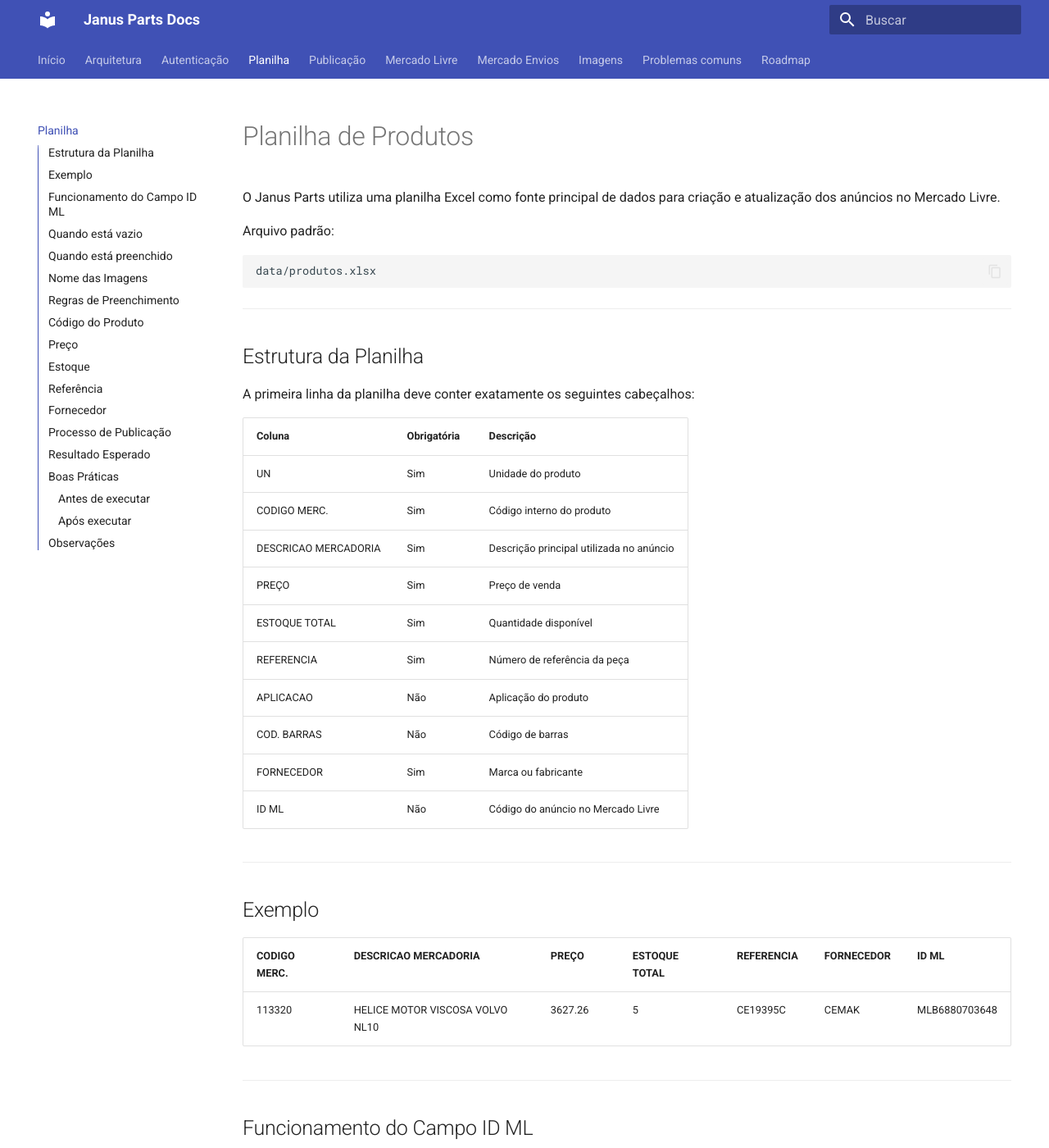
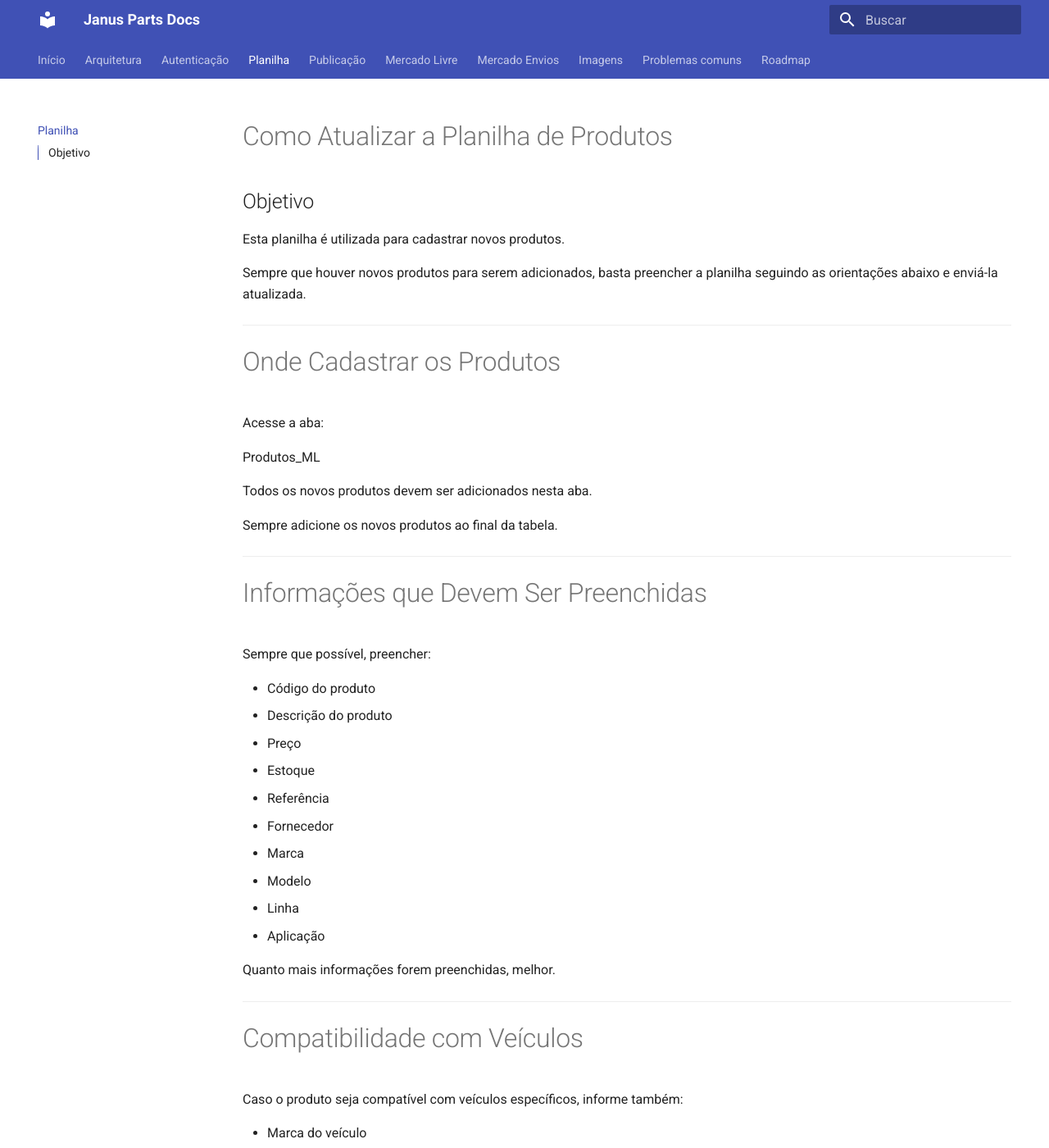
Before and after one commit to carllosaguiar/janus-parts-docs, an MkDocs documentation site: the page built from docs/planilha.md, in a window 1280 px wide and 1400 px high. Shown: the whole window at 82% size. Built offline with MkDocs 1.6.1 and Material for MkDocs 9.7.7, drawn with Linux system fonts in a browser that asks for light colours; some of the changed text lies outside the part shown.

Commit message:
:memo: add new content

````diff
--- a/docs/planilha.md
+++ b/docs/planilha.md
@@ -1,266 +1,122 @@
-# Planilha de Produtos
+# Como Atualizar a Planilha de Produtos
 
-O Janus Parts utiliza uma planilha Excel como fonte principal de dados para criação e atualização dos anúncios no Mercado Livre.
+## Objetivo
 
-Arquivo padrão:
+Esta planilha é utilizada para cadastrar novos produtos.
 
-```text
-data/produtos.xlsx
-```
+Sempre que houver novos produtos para serem adicionados, basta preencher a planilha seguindo as orientações abaixo e enviá-la atualizada.
 
 ---
 
-## Estrutura da Planilha
+# Onde Cadastrar os Produtos
 
-A primeira linha da planilha deve conter exatamente os seguintes cabeçalhos:
+Acesse a aba:
 
-| Coluna | Obrigatória | Descrição |
-|----------|----------|----------|
-| UN | Sim | Unidade do produto |
-| CODIGO MERC. | Sim | Código interno do produto |
-| DESCRICAO MERCADORIA | Sim | Descrição principal utilizada no anúncio |
-| PREÇO | Sim | Preço de venda |
-| ESTOQUE TOTAL | Sim | Quantidade disponível |
-| REFERENCIA | Sim | Número de referência da peça |
-| APLICACAO | Não | Aplicação do produto |
-| COD. BARRAS | Não | Código de barras |
-| FORNECEDOR | Sim | Marca ou fabricante |
-| ID ML | Não | Código do anúncio no Mercado Livre |
+Produtos_ML
+
+Todos os novos produtos devem ser adicionados nesta aba.
+
+Sempre adicione os novos produtos ao final da tabela.
 
 ---
 
-## Exemplo
+# Informações que Devem Ser Preenchidas
 
-| CODIGO MERC. | DESCRICAO MERCADORIA | PREÇO | ESTOQUE TOTAL | REFERENCIA | FORNECEDOR | ID ML |
-|----------|----------|----------|----------|----------|----------|----------|
-| 113320 | HELICE MOTOR VISCOSA VOLVO NL10 | 3627.26 | 5 | CE19395C | CEMAK | MLB6880703648 |
+Sempre que possível, preencher:
+
+- Código do produto
+- Descrição do produto
+- Preço
+- Estoque
+- Referência
+- Fornecedor
+- Marca
+- Modelo
+- Linha
+- Aplicação
+
+Quanto mais informações forem preenchidas, melhor.
 
 ---
 
-## Funcionamento do Campo ID ML
+# Compatibilidade com Veículos
 
-O campo `ID ML` controla se o sistema irá criar ou atualizar um anúncio.
+Caso o produto seja compatível com veículos específicos, informe também:
 
-## Quando está vazio
+- Marca do veículo
+- Modelo
+- Ano
+- Motor
+- Versão
 
-Exemplo:
+Essas informações devem ser preenchidas na aba:
 
-```text
-ID ML =
-```
-
-O sistema entende que o produto ainda não foi publicado.
-
-Fluxo:
-
-```text
-Planilha
-↓
-Produto sem ID ML
-↓
-Cria anúncio
-↓
-Recebe MLBxxxxxxxx
-↓
-Salva automaticamente na planilha
-```
+Compatibilidades_ML
 
 ---
 
-## Quando está preenchido
+# O Que Não Deve Ser Feito
 
-Exemplo:
+Não alterar:
 
-```text
-ID ML = MLB6880703648
-```
+- Nome das abas
+- Nome das colunas
+- Ordem das colunas
 
-O sistema entende que o anúncio já existe.
+Não excluir:
 
-Fluxo:
+- Colunas
+- Abas
+- Linhas de cabeçalho
 
-```text
-Planilha
-↓
-Produto com ID ML
-↓
-Atualiza anúncio existente
-```
-
-Serão atualizados:
-
-- imagens;
-- preço;
-- estoque;
-- configuração de envio.
+Não criar novas colunas.
 
 ---
 
-## Nome das Imagens
+# Antes de Enviar a Planilha
 
-Para cada produto deve existir uma imagem correspondente na pasta:
+Verifique:
 
-```text
-imagens/
-```
+- Todos os novos produtos foram cadastrados.
+- Os preços foram preenchidos.
+- Os estoques foram preenchidos.
+- As referências foram preenchidas.
+- As compatibilidades foram informadas quando existirem.
 
-O nome do arquivo deve ser igual ao código interno do produto.
-
-Exemplos:
-
-```text
-imagens/113320.jpg
-imagens/113348.jpg
-imagens/113410.png
-```
-
-Extensões aceitas:
-
-- jpg
-- jpeg
-- png
-- webp
+Depois basta salvar a planilha e enviá-la.
 
 ---
 
-## Regras de Preenchimento
+# Em Caso de Dúvida
 
-## Código do Produto
+Se houver dúvida sobre alguma informação, deixe o campo em branco e informe a dúvida junto com a planilha.
 
-Deve ser único.
+Não altere a estrutura da planilha.
 
-Exemplo:
+## Campos Preenchidos ou Controlados pelo Sistema
 
-```text
-113320
-```
+Os campos abaixo são utilizados pela automação e não devem ser alterados sem orientação.
 
-Não devem existir duas linhas com o mesmo código.
+### ID ML
 
----
+Código do anúncio no Mercado Livre.
 
-## Preço
+Preenchido automaticamente após a publicação.
 
-Deve ser maior que zero.
+### STATUS_CADASTRO
 
-Exemplo:
+Utilizado pelo sistema para controlar o estado do produto.
 
-```text
-3627.26
-```
+Atualizado automaticamente durante os processos de publicação e atualização.
 
-Valores inválidos:
+### LISTING_TYPE_SUGERIDO
 
-```text
-0
--10
-```
+Utilizado pela automação para definir ou sugerir o tipo de anúncio.
 
----
+Alterar este campo sem conhecimento do processo pode gerar comportamentos inesperados.
 
-## Estoque
+### VALIDAR_MANUALMENTE
 
-Deve ser igual ou maior que zero.
+Campo utilizado para controle interno de validações.
 
-Exemplos válidos:
-
-```text
-0
-1
-15
-150
-```
-
----
-
-## Referência
-
-Campo obrigatório.
-
-Exemplo:
-
-```text
-CE19395C
-```
-
-Utilizado para preencher atributos do anúncio.
-
----
-
-## Fornecedor
-
-Campo obrigatório.
-
-Exemplo:
-
-```text
-CEMAK
-```
-
-Utilizado para preencher a marca do anúncio.
-
----
-
-## Processo de Publicação
-
-A publicação é realizada através do comando:
-
-```bash
-python publish.py
-```
-
-O sistema executa automaticamente:
-
-1. leitura da planilha;
-2. validação dos dados;
-3. validação da imagem;
-4. geração das imagens do anúncio;
-5. upload das imagens;
-6. criação ou atualização do anúncio;
-7. gravação automática do ID ML quando necessário.
-
----
-
-## Resultado Esperado
-
-Ao final da execução o sistema apresenta um resumo:
-
-```text
-============================================================
-SUCESSOS: 56
-CRIADOS: 0
-ATUALIZADOS: 56
-ERROS: 0
-PROCESSAMENTO FINALIZADO
-```
-
----
-
-## Boas Práticas
-
-### Antes de executar
-
-Verificar:
-
-- se a planilha foi salva;
-- se todos os produtos possuem imagem;
-- se os preços estão atualizados;
-- se os estoques estão corretos.
-
-### Após executar
-
-Verificar:
-
-- quantidade de sucessos;
-- quantidade de erros;
-- anúncios atualizados no Mercado Livre.
-
----
-
-## Observações
-
-O campo `ID ML` nunca deve ser editado manualmente após a criação do anúncio.
-
-O próprio Janus Parts é responsável por preencher e manter esse campo atualizado.
-
-Alterar manualmente esse valor pode fazer com que o sistema atualize o anúncio errado.
+Alterar apenas quando existir orientação específica.
````
